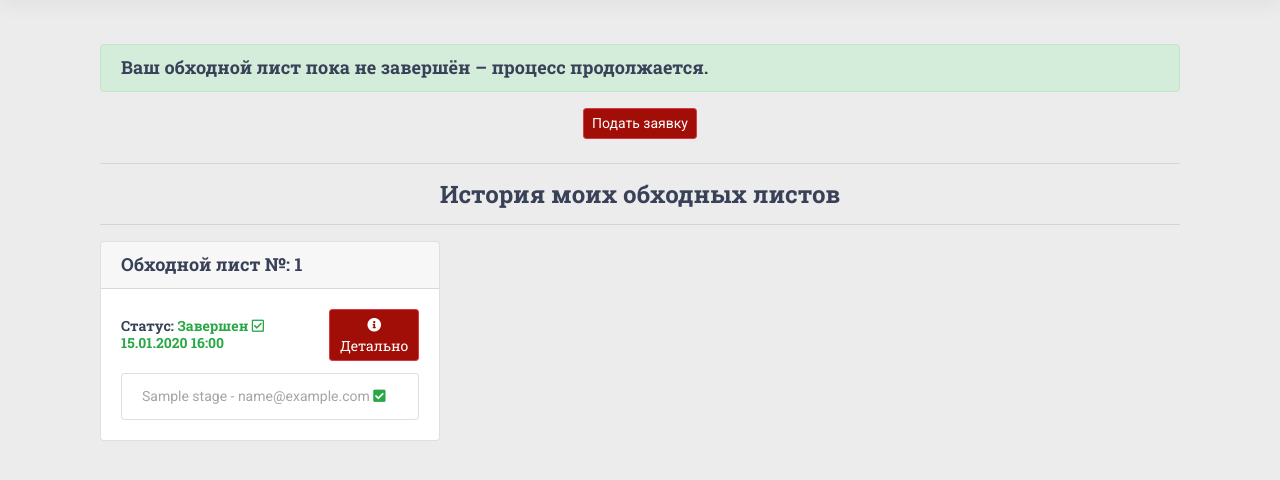
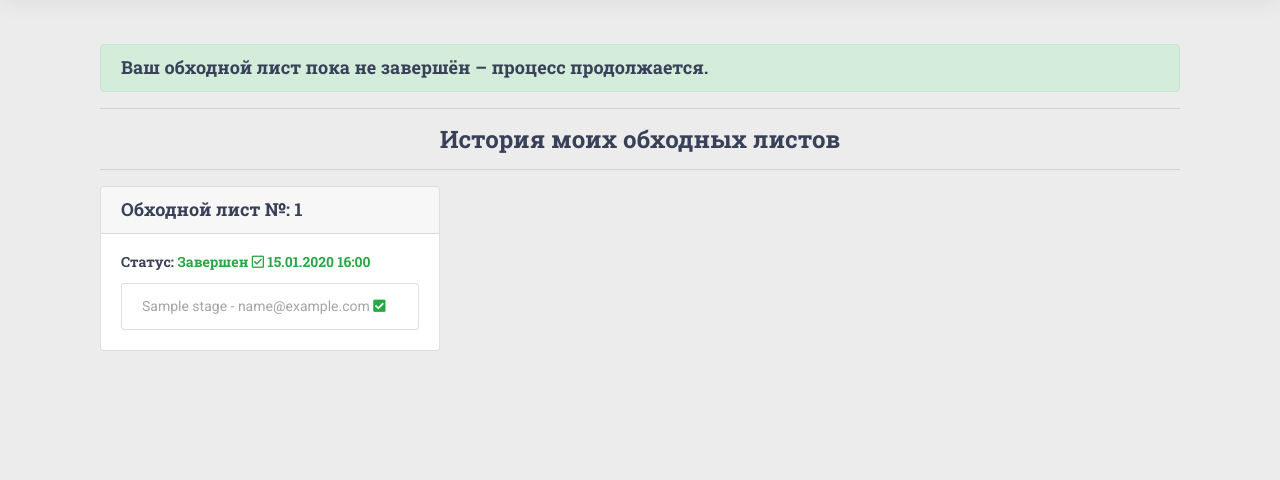
Before and after one commit to LightkingB/next, a Django app: template templates/students/index.html in a window 1280 px wide. Shown: the part 106-586 px from the top of the page. Run offline with Django 4.2, Linux system fonts and the light colour scheme; the template is opened without the code that fills it: values that come from a table or form of the project are taken from there, others are empty; tables that the repository leaves empty hold one stand-in row (values such as "Sample post"); some libraries are stand-ins or nearby versions.

Commit message:
student cs request

```diff
--- a/student/views.py
+++ b/student/views.py
@@ -45,6 +45,7 @@ def student_index(request):
     context = {
         "cs_list": cs_list,
         "has_cs": has_cs,
+        "student": student
     }
     return render(request, "students/index.html", context)
 
--- a/templates/students/index.html
+++ b/templates/students/index.html
@@ -7,14 +7,17 @@
             <div class="alert alert-success fade show" role="alert">
                 <h4> Ваш обходной лист пока не завершён – процесс продолжается.</h4>
             </div>
+        {% else %}
+            {% if student and not request.user.is_worker %}
+                <div class="text-center mb-4">
+                    <button type="button" class="btn btn-sm btn-danger" data-toggle="modal"
+                            data-target="#requestCS">
+                        Подать заявку
+                    </button>
+                </div>
+            {% endif %}
         {% endif %}
-        {% if not request.user.is_worker %}
-            <div class="text-center mb-4">
-                <button type="button" class="btn btn-sm btn-danger" data-toggle="modal" data-target="#requestCS">
-                    Подать заявку
-                </button>
-            </div>
-        {% endif %}
+
         <hr/>
         <h3 class="text-center">История моих обходных листов</h3>
         <hr/>
@@ -41,10 +44,7 @@
                                         </span>
                                         {% endif %}
                                     </span>
-                                    <a href="{% url 'students:cs-history' cs_id=cs.id %}"
-                                       class="btn btn-sm btn-danger">
-                                        <i class="fas fa-info-circle"></i> {% trans 'Детально' %}
-                                    </a>
+
                                 </h5>
                                 <div class="card-text mb-0">
                                     <ul class="list-group">
@@ -60,10 +60,10 @@
                                                             class="fas fa-hourglass-start"></i></span>
                                                 {% endif %}
                                             </li>
-                                        {% empty %}
-                                            <li class="list-group-item">
-                                                {% trans 'Траектории пока не заданы' %}
-                                            </li>
+{#                                        {% empty %}#}
+{#                                            <li class="list-group-item">#}
+{#                                                {% trans 'Траектории пока не заданы' %}#}
+{#                                            </li>#}
                                         {% endfor %}
                                     </ul>
                                 </div>
```
